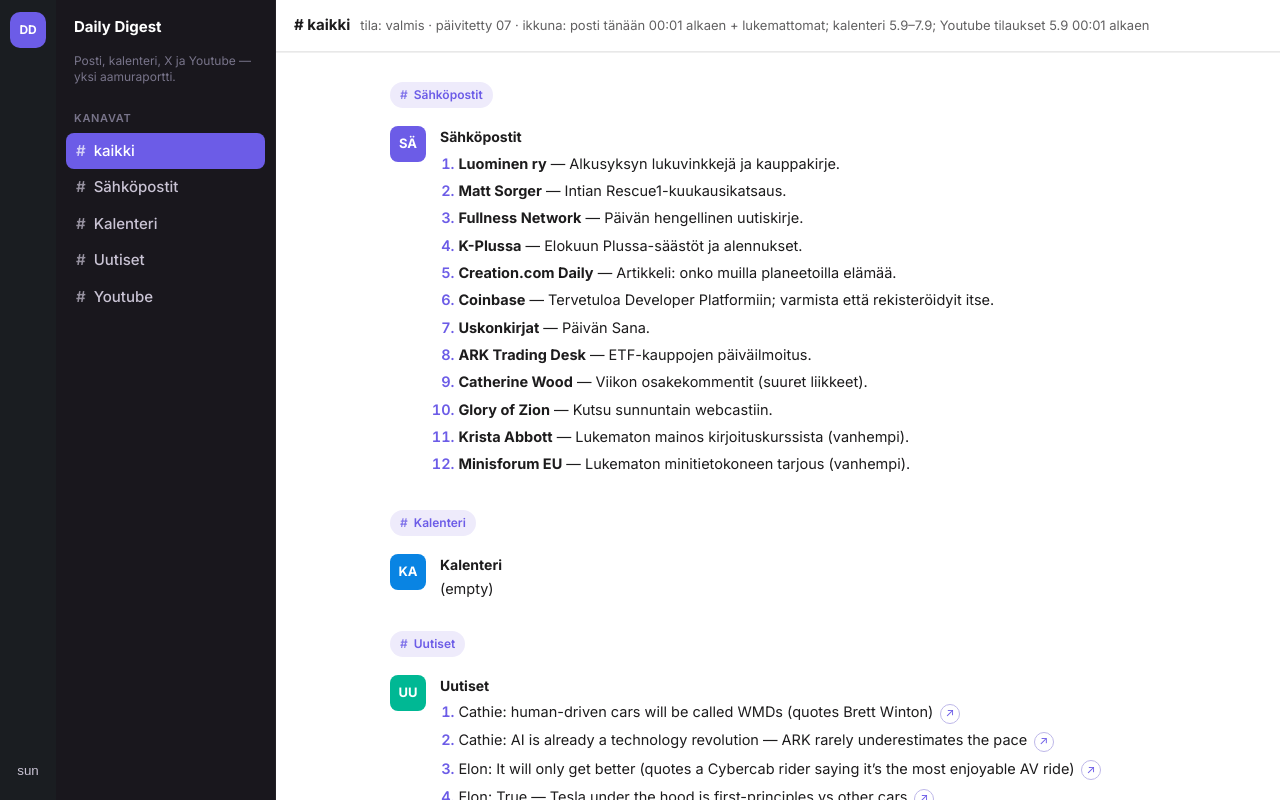
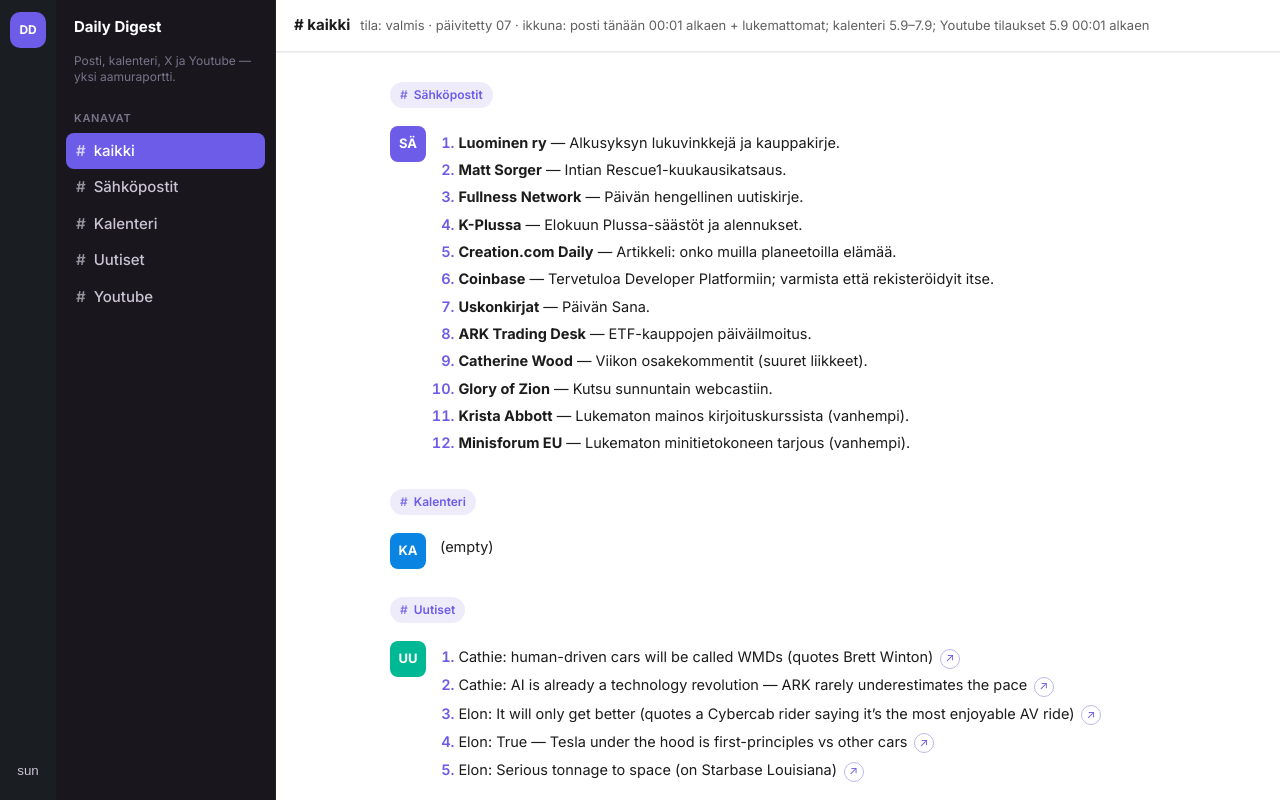
Before and after one commit to jukka12/daily-digest, a plain HTML site: page index.html in a window 1280 px wide. Drawn offline with nearby package versions, Linux system fonts and the light colour scheme.

Commit message:
pages: remove duplicate section titles in thread

```diff
--- a/index.html
+++ b/index.html
@@ -337,10 +337,6 @@
       var av = document.createElement("div");
       av.className = "avatar c" + (color % 4);
       av.textContent = initials(title);
-      var right = document.createElement("div");
-      var head = document.createElement("div");
-      head.className = "msg-head";
-      head.innerHTML = "<span class=\"name\">" + title + "</span><span class=\"time\"></span>";
       var body = document.createElement("div");
       body.className = "msg-body";
       i += 1;
@@ -350,10 +346,8 @@
         body.appendChild(n);
         i += 1;
       }
-      right.appendChild(head);
-      right.appendChild(body);
       msg.appendChild(av);
-      msg.appendChild(right);
+      msg.appendChild(body);
       block.appendChild(msg);
       frag.appendChild(block);
       (function (secId, secTitle) {
```
